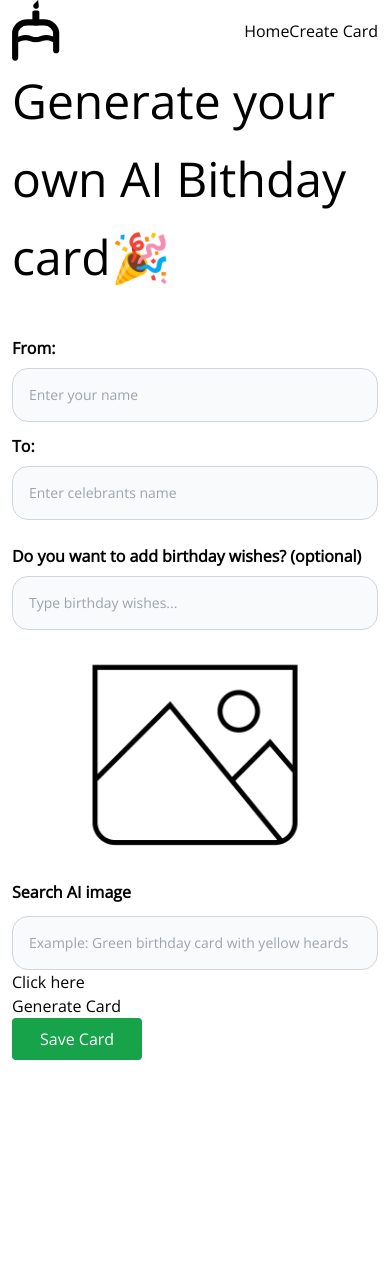
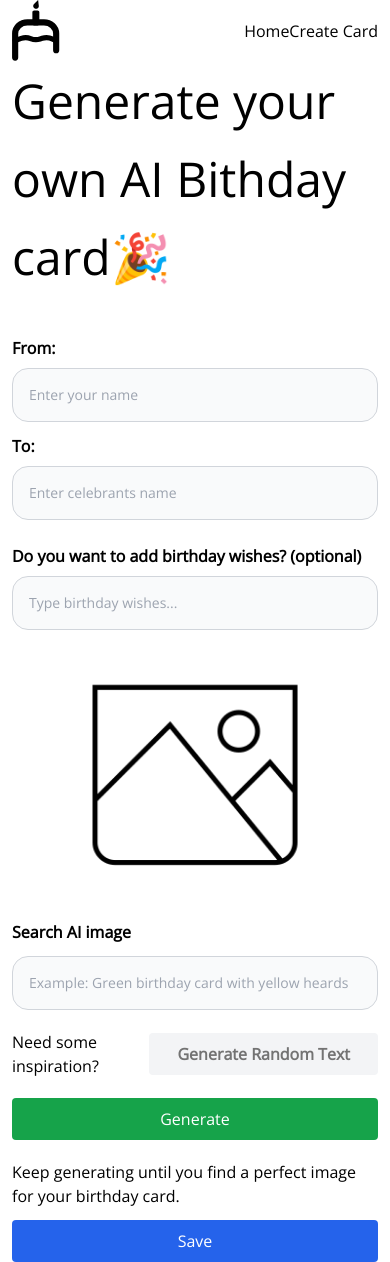
Before and after one commit to brovnie/ai_birthday_cards, a React (Vite) app in the folder client/: page /create-card in a window 390 px wide. Before the commit the page ends 1060 px from the top, so only its background shows below. Built offline with nearby package versions, Linux system fonts and the light colour scheme.

Commit message:
:lipstick: (createCard) styled create card page for mobile

```diff
--- a/client/src/components/UI/Button.jsx
+++ b/client/src/components/UI/Button.jsx
@@ -2,7 +2,7 @@ import React from 'react'
 
 const Button = (props) => {
   return (
-    <button type={props.type} onClick={props.onClick} className={`px-7 py-2 text-center rounded text-white w-auto min-h-[42px] vertical-center ${props.bgcolor}`}>
+    <button type={props.type} onClick={props.onClick} className={`px-7 py-2 text-center rounded text-white w-full md:w-auto min-h-[42px] vertical-center ${props.bgcolor} ${props.css}`}>
       { props.children }
     </button>
   )
--- a/client/src/features/GenerateBirthdayCard/BirthdayCardForm.jsx
+++ b/client/src/features/GenerateBirthdayCard/BirthdayCardForm.jsx
@@ -65,7 +65,8 @@ const BirthdayCardForm = () => {
             imageText={setImageText}
             image={setImage}
         />
-        <Button type="submit" bgcolor="bg-green-600">Save Card</Button>
+        <p className="mb-3">Keep generating until you find a perfect image for your birthday card. </p>
+        <Button type="submit" bgcolor="bg-blue-600">Save</Button>
     </form>
   )
 }
--- a/client/src/features/GenerateBirthdayCard/GenerateImage.jsx
+++ b/client/src/features/GenerateBirthdayCard/GenerateImage.jsx
@@ -1,5 +1,5 @@
 import React, { useRef, useState } from 'react'
-import { Input, Image, Loader } from '../../components'
+import { Input, Image, Loader, Button } from '../../components'
 import preview from "../../assets/preview.png";
 import { getRandomPrompt } from '../../utils';
 
@@ -38,9 +38,9 @@ const GenerateImage = (props) => {
     }
 
   return (
-    <div>
+    <div className="mb-5">
         <Image
-            wrapperCss="m-auto"
+            wrapperCss="m-auto my-5 rounded-xl overflow-hidden"
             image= {{
                 alt: promptInput,
                 src: image,
@@ -64,10 +64,11 @@ const GenerateImage = (props) => {
                 cssclass: "col-span-8 mt-3"
             }}
         />
-        <p>
-            <button onClick={promptHandler} type="button"> Click here </button>
-        </p>
-        <button type="button" onClick={generateCard} >Generate Card</button>
+        <div className="flex items-center pt-5 pb-5 space-x-3">
+            <p className="flex-1 flex-grow">Need some inspiration?</p>
+            <Button type="button" onClick={promptHandler} bgcolor="bg-gray-100" css="!w-auto !text-neutral-500 px-3 font-bold">Generate Random Text</Button>
+        </div>
+        <Button type="button" onClick={generateCard} bgcolor="bg-green-600">Generate</Button>
     </div>
   )
 }
```
